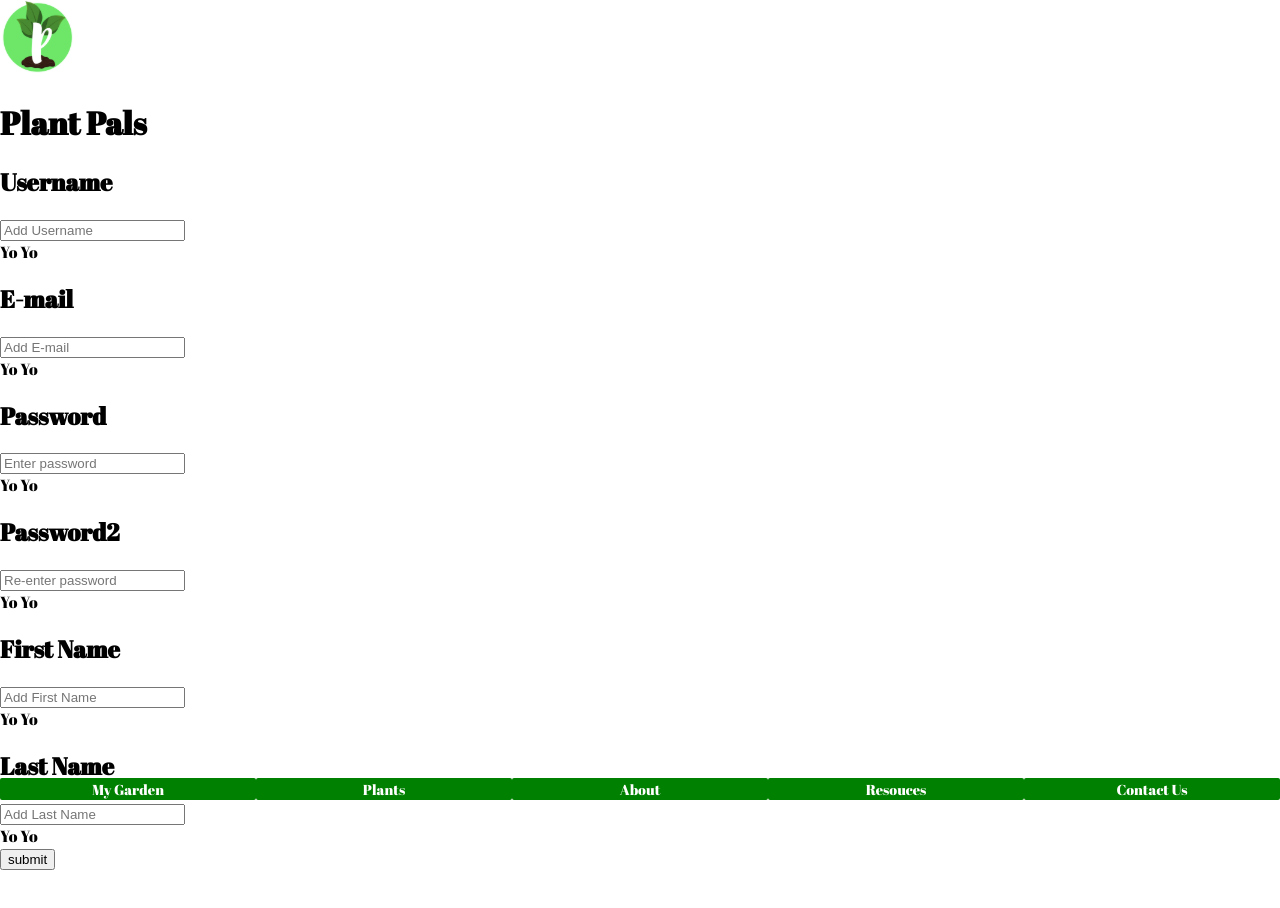
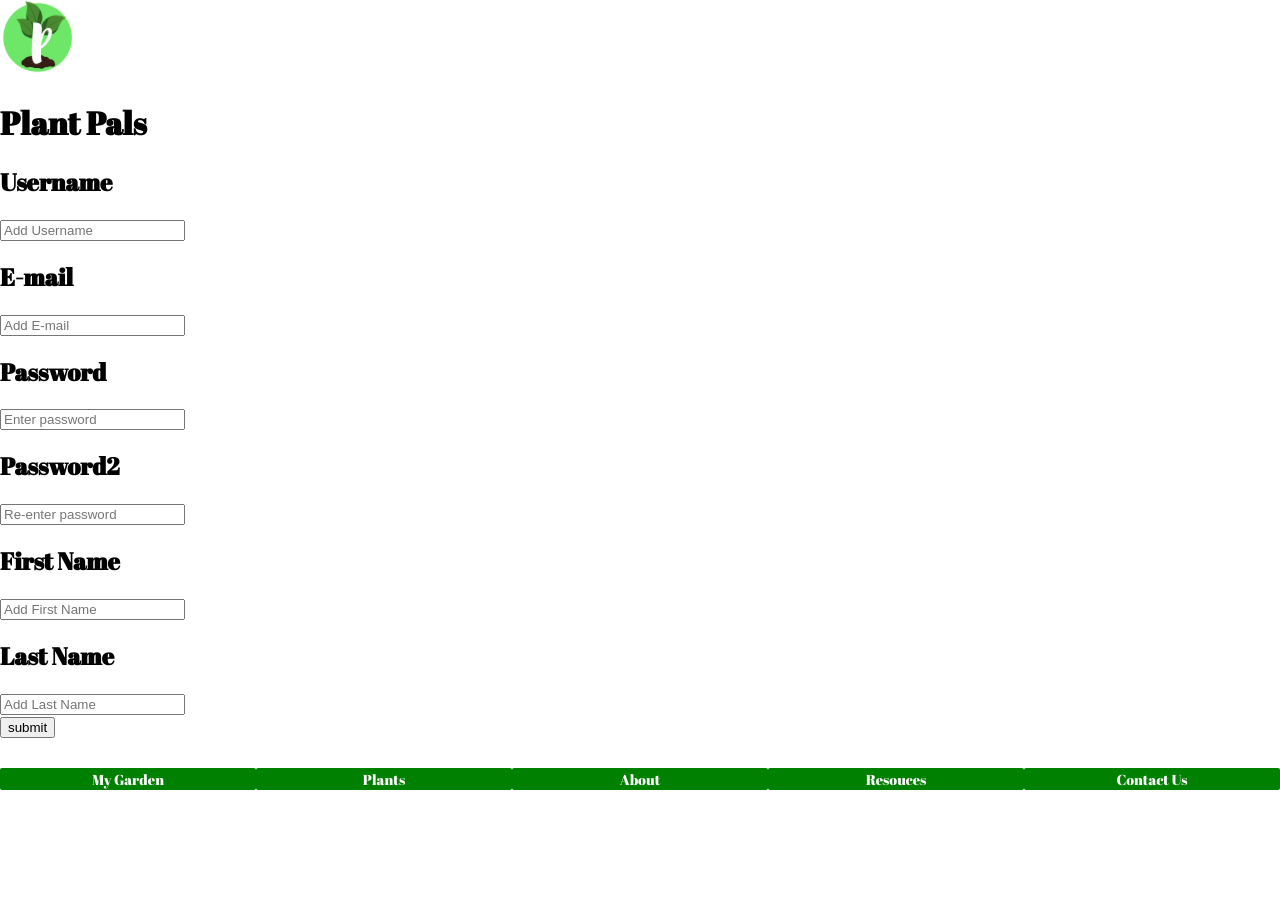
Before and after one commit to acdickin/PlantingPals, a React app: page / in a window 1280 px wide. Shown: the top 908 px of the page. After the commit the page ends 800 px from the top, so only its background shows below. Built offline with nearby package versions, Linux system fonts and the light colour scheme.

Commit message:
seperated out containers and now have a working pistine check

```diff
--- a/package.json
+++ b/package.json
@@ -94,5 +94,6 @@
   },
   "eslintConfig": {
     "extends": "react-app"
-  }
+  },
+  "devDependencies": {}
 }
--- a/src/actions/index.js
+++ b/src/actions/index.js
@@ -10,7 +10,6 @@ export const GET_PLANT_BY_NAME ='GET_PLANT_BY_NAME'
 
 
 export const updateUser = (user)=>{
-console.log(user)
 	return{
 		type: "UPDATE_USER",
 		payload: user
--- a/src/components/App.js
+++ b/src/components/App.js
@@ -1,7 +1,7 @@
 import React, { Component } from 'react';
 
 import Menu from './Menu';
-import Login from'../containers/user';
+import Login from'../containers/login';
 import Title from'./Title';
 import { Route } from 'react-router-dom';
 
--- a/src/components/Login.js
+++ b/src/components/Login.js
@@ -1,6 +1,6 @@
 import React, { Component } from 'react';
 
-import Validation from './Validation';
+import Validation from '../containers/validation';
 
 export default class Login extends Component {
 
@@ -10,54 +10,60 @@ export default class Login extends Component {
 			type:"text",
 			name:"username",
 			placeholder:"Add Username",
-			validation:"req uniq"
+			validation:"req uniq",
+			pristine:true
 		},
 		{
 			title:"E-mail",
 			type:"text",
 		  name:"email",
 		  placeholder:"Add E-mail",
-			validation:"req uniq"
+			validation:"req uniq",
+			pristine:true
 		},
 		{
 			title:"Password",
 		  type:"password",
 		  name:"pass",
 		  placeholder:"Enter password",
-			validation:"req pass"
+			validation:"req",
+			pristine:true
 		},
 		{
 			title:"Password2",
 			type:"password",
 		  name:"pass2" ,
 		  placeholder:"Re-enter password",
-			validation:"req pass same"
+			validation:"req same",
+			pristine:true
 		},
 		{
 			title:"First Name",
 		  type:"text",
 		  name:"firstname",
 		  placeholder:"Add First Name",
-			validation:"req"
+			validation:"req",
+			pristine:true
 		},
 		{
 			title:"Last Name",
 		  type:"text",
 		  name:"lastname",
 		  placeholder:"Add Last Name",
-			validation:"req"
+			validation:"req",
+			pristine:true
 		}
 	]
 
 	constructor(props) {
     super(props);
     this.state = {
-     	username:"",
-      email: "",
-      pass: "",
-      pass2:"",
-      firstname: "",
-      lastname: ""
+	    username:{value:"", pristine:true},
+	    email: {value:"", pristine:true},
+	    pass: {value:"",  pristine:true},
+	    pass2:{value:"", pristine:true},
+	    firstname: {value:"", pristine:true},
+	    lastname: {value:"", pristine:true},
     }
 
     this.handleChange = this.handleChange.bind(this);
@@ -66,7 +72,8 @@ export default class Login extends Component {
   handleChange(e) {
 		const{updateUser}=this.props;
     let newState = {};
-    newState[e.target.name] = e.target.value;
+    newState[e.target.name] ={value: e.target.value, pristine:false}
+
  		this.setState(newState,()=>{
  			updateUser(this.state)
  		})
@@ -84,9 +91,9 @@ export default class Login extends Component {
   		return(
   			<div key={form.title} id={form.name}>
   				<h2>{form.title}</h2>
-  				<input key={index} name={form.name} type={form.type} placeholder={form.placeholder} onChange={this.handleChange}  />
+  				<input key={index} name={form.name}  type={form.type} placeholder={form.placeholder} onChange={this.handleChange}  />
 
-  			 <Validation name={form.name} type={form.validation} />
+  			 <Validation name={form.name} type={form.validation} user={this.state} />
   			</div>
   		)
   	})
@@ -97,7 +104,7 @@ export default class Login extends Component {
 	}
 
 	render() {
-console.log("props ", this.props.user)
+
 		return (
 			<div id="login">
 				<form method="post" action="/user/add">
--- a/src/components/Validation.js
+++ b/src/components/Validation.js
@@ -1,15 +1,75 @@
 import React, { Component } from 'react';
 
+const check =require('../img/check.png')
+// const x =require('../img/xmark.png')
+
+
 export default class Validation extends Component {
-	// constructor(props) {
- //  	super(props);
-	// }
+	constructor(props) {
+  	super(props);
+
+	}
+
+
+ 	renderErrors(){
+	  const types=this.props.type.split(' ')
+	  const name=this.props.name
+	  const validation=types.map((type)=>{
+			if(!this.props.user.user[name].pristine){
+		  	switch(type){
+					case "req":
+						return <h4 key={name+"_"+ type}>Is Required</h4>
+
+					case "uniq":
+						return <h4 key={name+"_"+ type}>Is Unique</h4>
+
+					case "same":
+						return <h4 key={name+"_"+ type}>Password does not match</h4>
+
+					default:
+						return <img key={name+"_"+ type} className="validation-btn" src={check} alt='checkmark' />
+	  		}
+	  	}
+	  })
+	  return validation
+  }
+
  	render(){
 
     return (
-      <div >
-			 Yo Yo
+      <div>
+
+      	{this.renderErrors()}
+
       </div>
-    );
+    )
   }
 }
+
+	// case "req":
+	// 	return (
+	// 		<div>
+	// 			<img src={x} alt='X mark' />
+	// 			<h4>Is Required</h4>
+	// 		</div>
+	// 	)
+	// case "uniq":
+	// 	return  (
+	// 		<div>
+	// 			<img src={x} alt='X mark' />
+	// 			<h4>Is Unique</h4>
+	// 		</div>
+	// 	)
+	// case "same":
+	// 	return (
+	// 		<div>
+	// 			<img src={x} alt='X mark' />
+	// 			<h4>Password does not match</h4>
+	// 		</div>
+	// 	)
+	// default:
+	// 	return (
+	// 		<div>
+	// 			<img src={check} alt='checkmark' />
+	// 		</div>
+	// 	)
--- a/src/containers/user.js
+++ b/src/containers/login.js
@@ -17,4 +17,4 @@ const mapDispatchToProps = dispatch =>{
 	}
 }
 
-export default connect (mapStateToProps, mapDispatchToProps)(Login, Validation)
+export default connect (mapStateToProps, mapDispatchToProps)(Login);
--- /dev/null
+++ b/src/containers/validation.js
@@ -0,0 +1,12 @@
+import {connect} from 'react-redux';
+import Validation	 from '../components/Validation'
+
+import {updateUser, clearUser} from '../actions'
+
+const  mapStateToProps = state =>{
+	return{
+		user : state.user
+	}
+}
+
+export default connect (mapStateToProps)(Validation);
--- a/src/index.js
+++ b/src/index.js
@@ -12,7 +12,7 @@ import registerServiceWorker from './registerServiceWorker';
 
 import './styles/menu.scss';
 import './styles/main.scss';
-
+import './styles/login.scss';
 
 const createStoreWithMiddleware = applyMiddleware()(createStore);
 
--- a/src/reducers/index.js
+++ b/src/reducers/index.js
@@ -2,17 +2,15 @@ import {combineReducers} from 'redux';
 import {UPDATE_USER, CLEAR_USER} from '../actions'
 
 const UserDefault={
-	user:{
-  	username:"",
-    email: "",
-    pass: "",
-    pass2:"",
-    firstname: "",
-    lastname: ""
-  }
+	username:{value:"", pristine:"true"},
+  email: {value:"", pristine:"true"},
+  pass: {value:"", pristine:"true"},
+  pass2:{value:"", pristine:"true"},
+  firstname: {value:"", pristine:"true"},
+  lastname: {value:"", pristine:"true"}
 }
 
-const user = (state=UserDefault, action)=>{
+const user = (state={user:UserDefault}, action)=>{
 	switch(action.type){
 		case UPDATE_USER:
 
--- a/src/styles/login.scss
+++ b/src/styles/login.scss
@@ -1,7 +1,8 @@
 #login{
-	background: url('../styles/plants.png');
+	// background: url('../img/plants.png');
 }
 
-// <validation types={form.valdation}/>  	<input key={index} name={form.name} type={form.type} placeholder={form.placeholder} />  onChange={this.handleChange}
-// <div id="form {form.name}">
-//  onChange={this.handleChange} <validation types={form.valdation}/>
+.validation-btn{
+	width:40px;
+	height:40px;
+}
```
Also changed, not shown: 1 other file (tests, documents, lock files or other folders).
